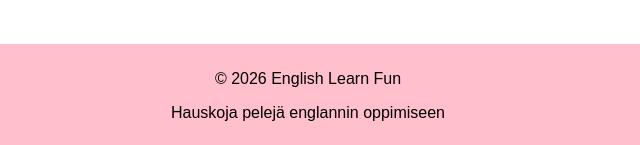
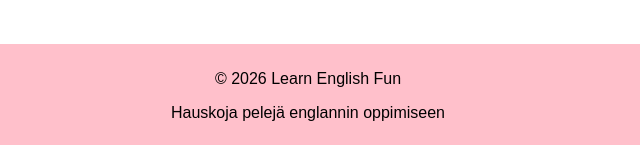
Before and after one commit to santerilamsa/Web-Projekti, a plain HTML site: page Infosivu/index.html in a window 1280 px wide. Shown: the part 652-797 px from the top of the page, 342-982 px from the left. Drawn offline with Linux system fonts and the light colour scheme.

Commit message:
footer muutoksia

```diff
--- a/Infosivu/index.html
+++ b/Infosivu/index.html
@@ -47,7 +47,7 @@
     </main>
 
     <footer>
-      <p>© 2026 English Learn Fun</p>
+      <p>© 2026 Learn English Fun</p>
     <p>Hauskoja pelejä englannin oppimiseen</p>
     </footer>
 
```
Also changed, not shown: Pelit/Peli1_Santeri/index.html (+1 -1 lines), Pelit/Peli2_Amalia/index.html (+1 -1 lines), Pelit/Peli3_Nea/index.html (+1 -1 lines), Pisteiden_keräys/index.html (+1 -1 lines).
